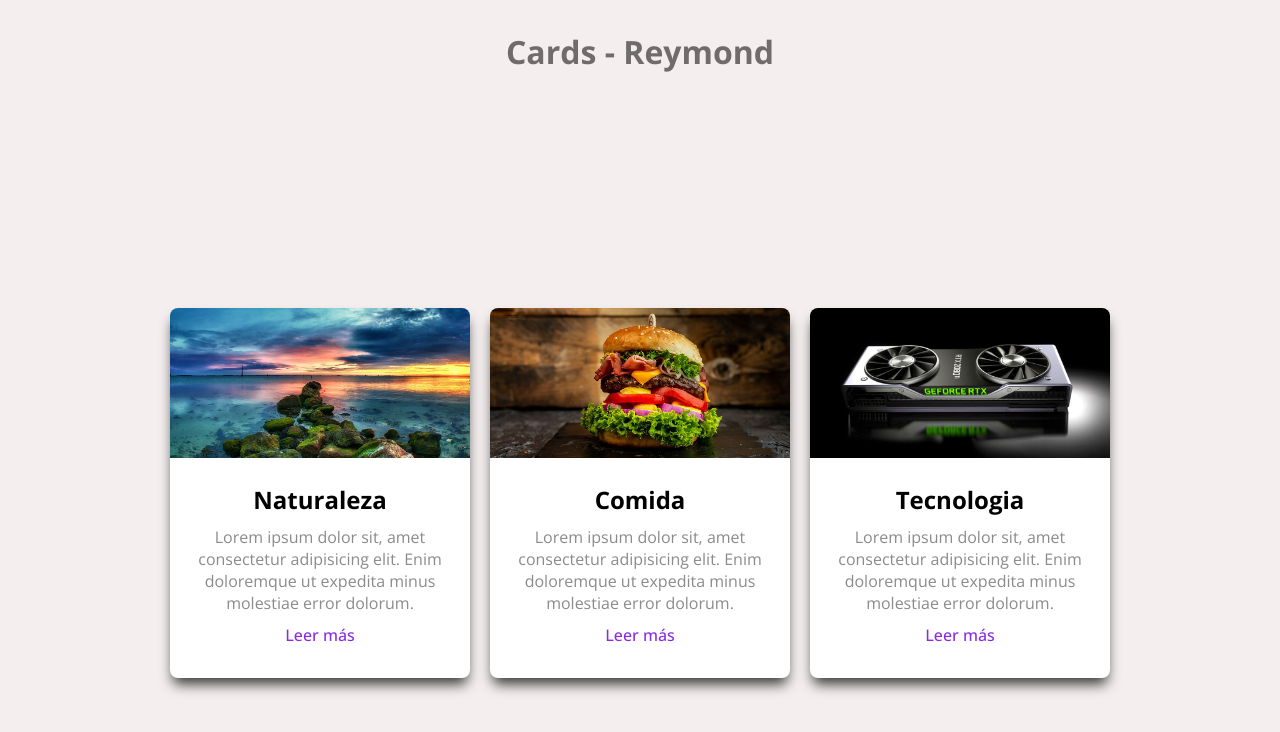
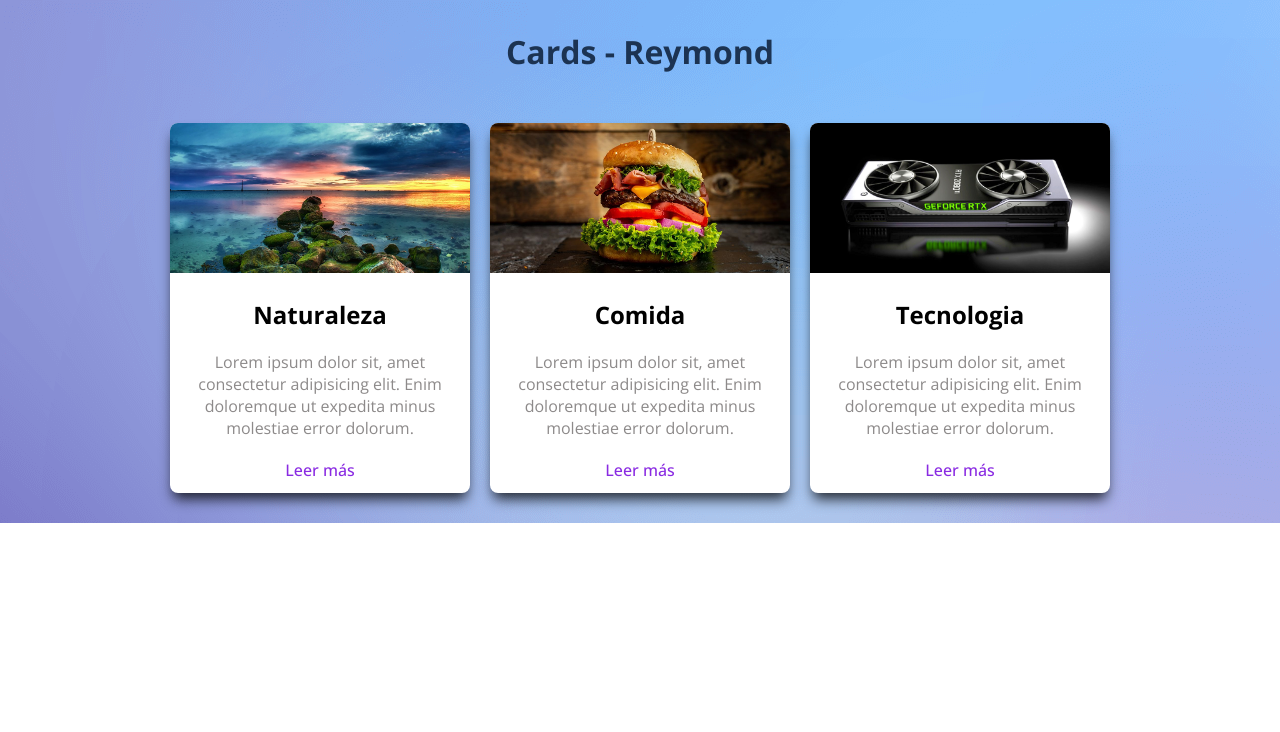
Before and after one commit to Reymond89/cardsclase, a plain HTML site: page index.html in a window 1280 px wide. Drawn offline with nearby package versions, Linux system fonts and the light colour scheme.

Commit message:
finalizada

```diff
--- a/style.css
+++ b/style.css
@@ -6,23 +6,25 @@
 }
 .card__section{
     width: 100%;
-    background-color: rgb(244, 238, 238);
+    height: 100%;
+    background-image: url('455-degradados.png');
 }
 .card__container{
-    height: 100vh;
+
     display: flex;
     flex-direction: row;
     justify-content: center;
     align-items: center;
     flex-wrap: wrap;
     gap: 20px;
+    padding: 30px 0;
 
 }
 .card__title{
     padding-top: 30px;
     font-size: 2rem;
     font-weight: bold;
-    color: rgb(112, 108, 108);
+    color: rgb(28 51 82);
     text-align: center;
     margin-bottom: 20px;
 }
@@ -48,13 +50,14 @@
 }
 .card__subtitle{
     font-size: 1.5rem;
-    font-weight: 500px;
+    font-weight: 600;
+    color: 352f2f;
 
 }
 .card__description{
     font-size: 1rem;
     font-weight: 300;
-    margin: 10px 0;
+    margin: 20px 0;
     color: rgb(141, 138, 138);
 
 }
```
Also changed, not shown: 455-degradados.png (added).
